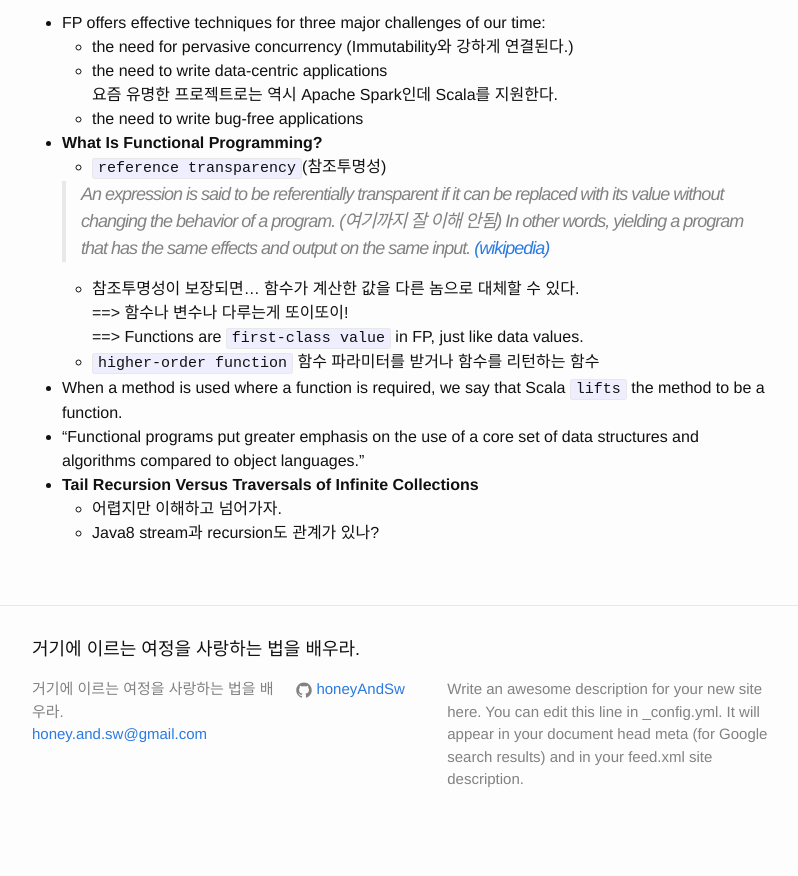
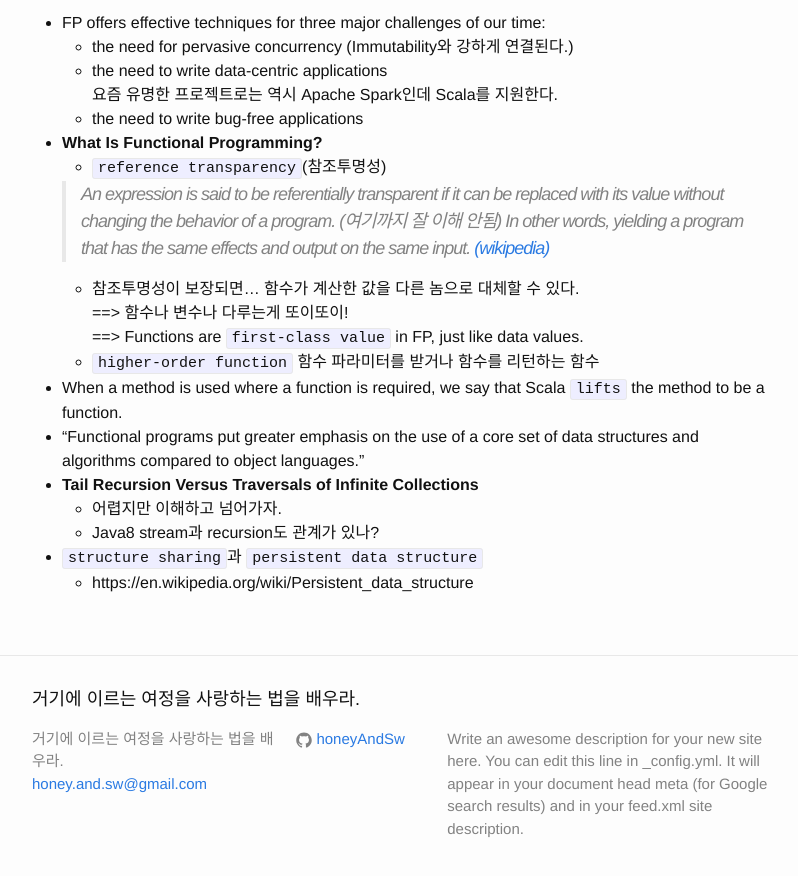
Before and after one commit to honeyAndSw/honeyAndSw.github.io, a Jekyll site: the page built from _posts/2015-11-27-programming-scala.markdown, in a window 1280 px wide and 900 px high, scrolled down 3213 px. Shown: the top 876 px of the window, without its empty margins (238-1036 px from the left). Built offline with Jekyll 4.4.1, drawn with Linux system fonts in a browser that asks for light colours; before the commit the page ends 4064 px from its top, so only the background shows below that.

Commit message:
Update 2015-11-27-programming-scala.markdown

```diff
--- a/_posts/2015-11-27-programming-scala.markdown
+++ b/_posts/2015-11-27-programming-scala.markdown
@@ -135,3 +135,5 @@ head:1, tail:List(2, 3, 4)
 - **Tail Recursion Versus Traversals of Infinite Collections**
   - 어렵지만 이해하고 넘어가자.
   - Java8 stream과 recursion도 관계가 있나?
+- `structure sharing`과 `persistent data structure`
+  - https://en.wikipedia.org/wiki/Persistent_data_structure
```
